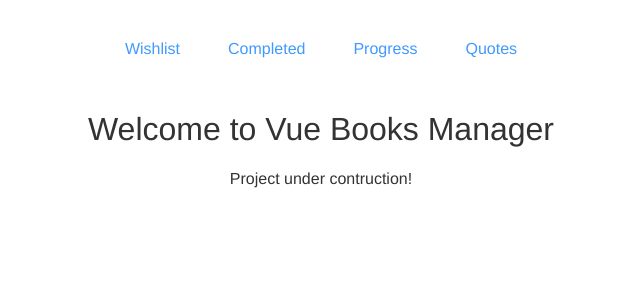
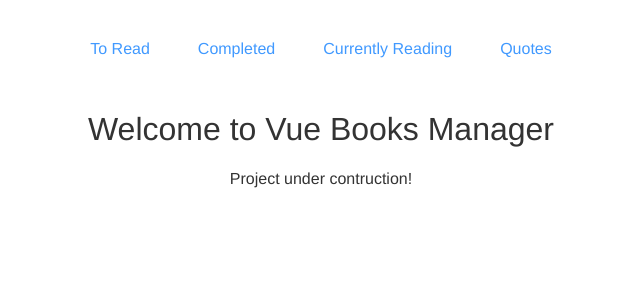
Before and after one commit to sivadass/vue-books-manager, a Vue app: page / in a window 1280 px wide. Shown: the top 300 px of the page, without its empty margins (319-959 px from the left). Built offline with nearby package versions, Linux system fonts and the light colour scheme.

Commit message:
Updated site link

```diff
--- a/src/App.vue
+++ b/src/App.vue
@@ -5,9 +5,9 @@
   <div id="app">
     <header>
       <ul>
-        <li><a href="#/want-to-read">Wishlist</a></li>
+        <li><a href="#/want-to-read">To Read</a></li>
         <li><a href="#/completed">Completed</a></li>
-        <li><a href="#/reading-challenge">Progress</a></li>
+        <li><a href="#/reading-challenge">Currently Reading</a></li>
         <li><a href="#/book-detials">Quotes</a></li>
       </ul>
     </header>
```
